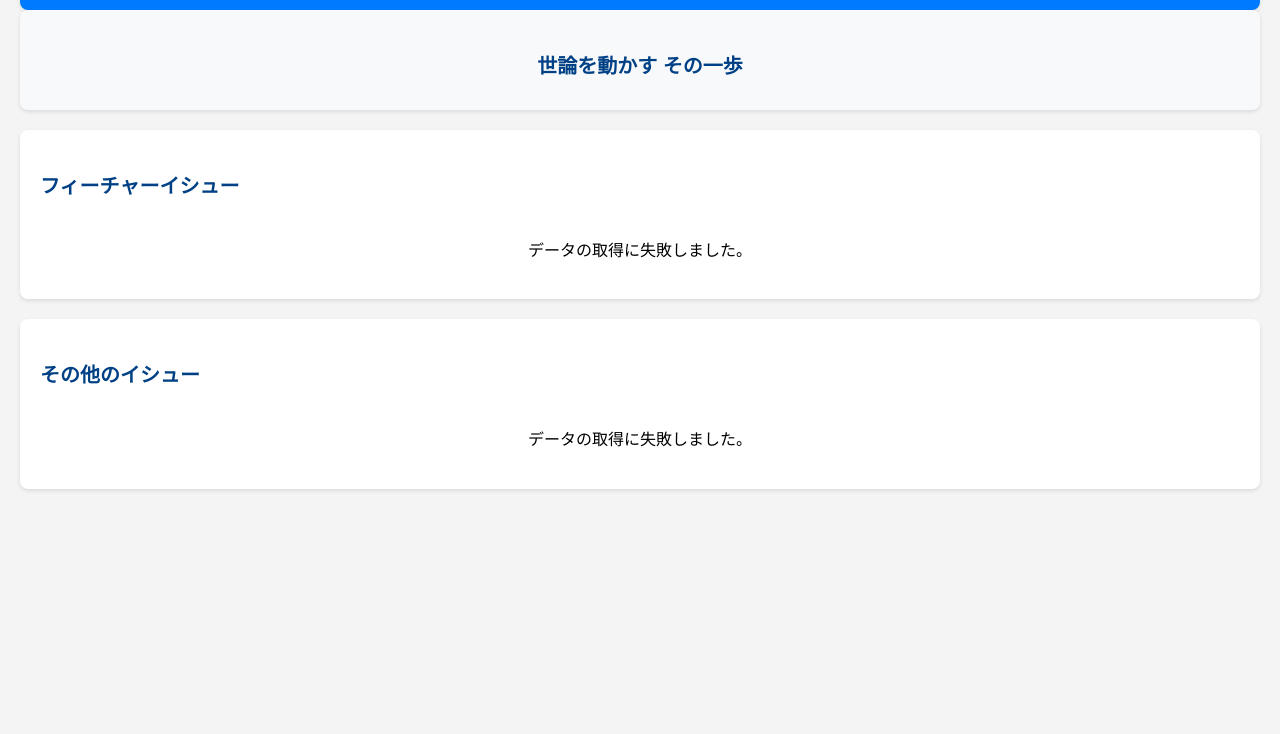
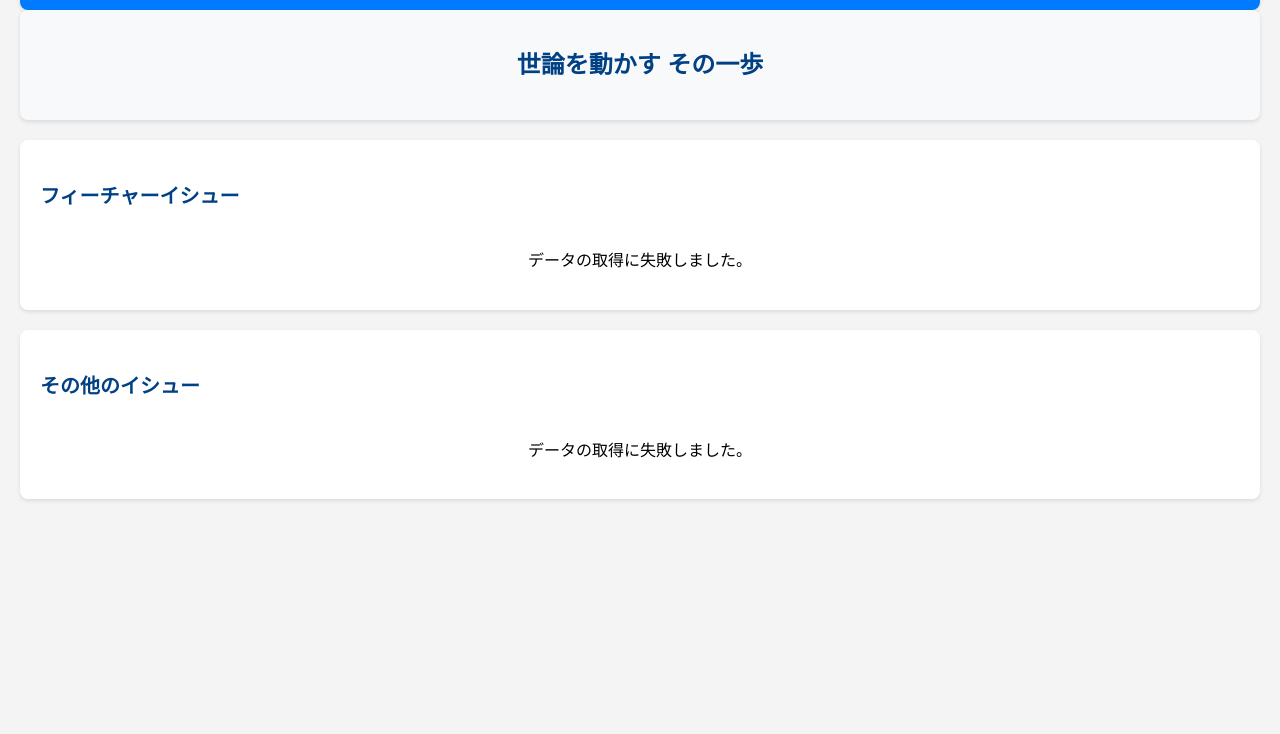
Before and after one commit to Willwesternavenue/seronmarket, a website: page public/index.html in a window 1280 px wide. Shown: the part 66-800 px from the top of the page. Drawn offline with Linux system fonts and the light colour scheme; no server answers.

Commit message:
h1 color changed

```diff
--- a/public/css/styles.css
+++ b/public/css/styles.css
@@ -24,6 +24,10 @@
     /* Others */
     --border-radius: 8px;
     --transition-speed: 0.3s;
+}
+h1 {
+    font-size: 24px;
+    color: #004085; /* 薄いグレー */
 }
 
 /* -----------------------------------
--- a/public/index.html
+++ b/public/index.html
@@ -19,7 +19,7 @@
     </nav>
 
     <div class="hero-section">
-        <h3>世論を動かす その一歩</h3>
+        <h1>世論を動かす その一歩</h1>
     </div>
 
     <div class="section">
```
